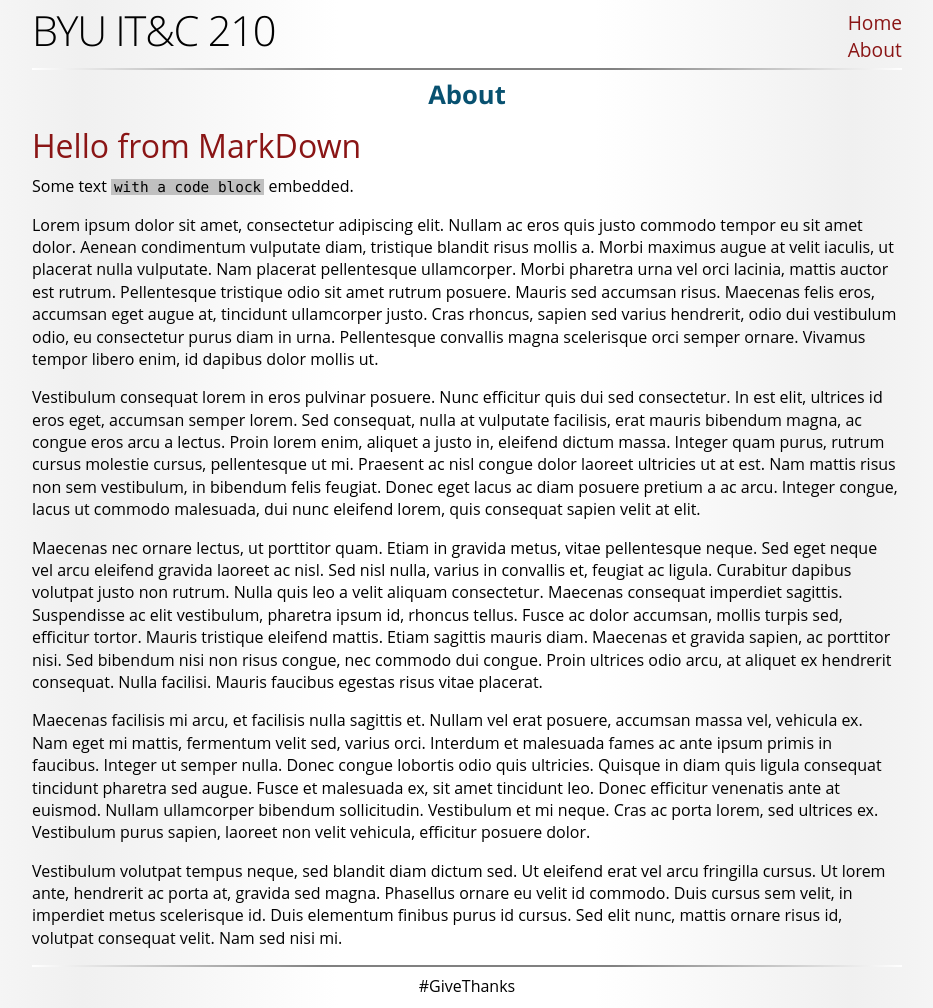
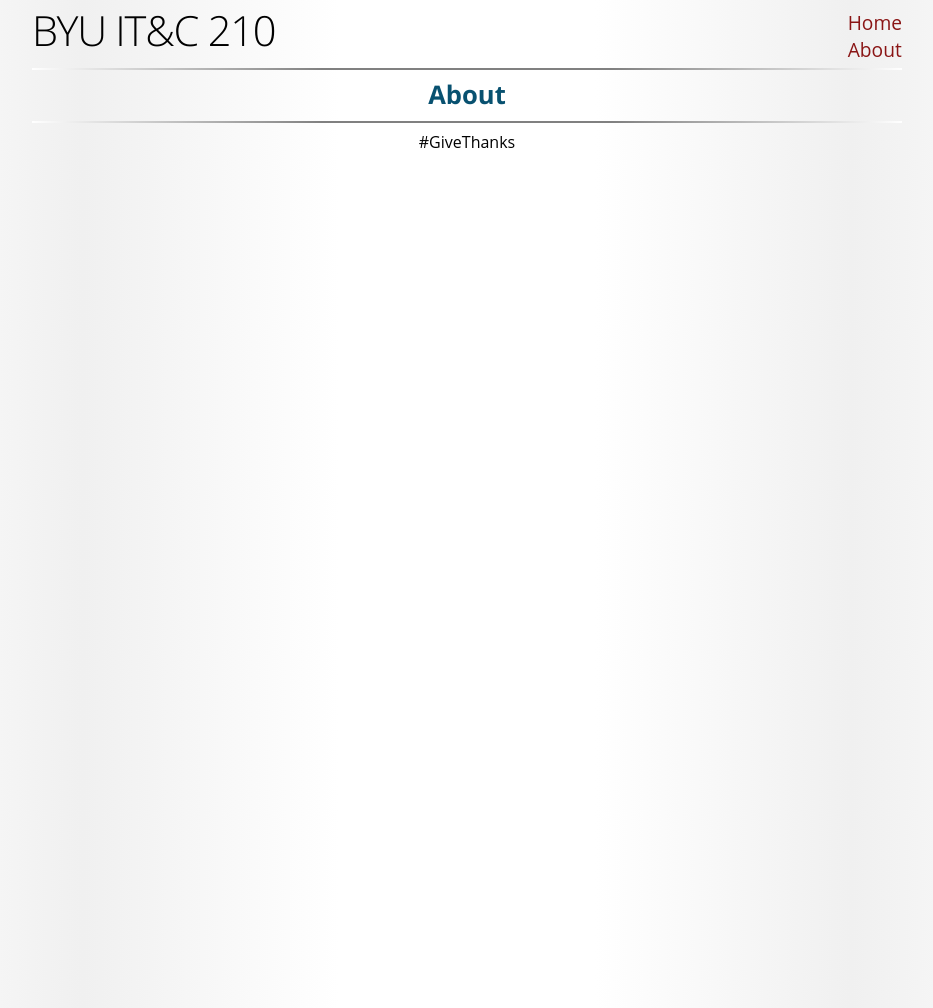
Before and after one commit to BYUJekyllDemo/BYUJekyllDemo.github.io, a Jekyll site: the page built from About.md, in a window 1280 px wide. Shown: the whole page, without its empty margins (173-1106 px from the left). Built offline with Jekyll 4.4.1, drawn with Linux system fonts in a browser that asks for light colours; some web fonts are replaced; after the commit the page ends 900 px from its top, so only the background shows below that.

Commit message:
Demo Prep Fall 2021

```diff
--- a/About.md
+++ b/About.md
@@ -1,16 +1,3 @@
 ---
 title: About
 ---
-# Hello from MarkDown
-
-Some text `with a code block` embedded.
-
-Lorem ipsum dolor sit amet, consectetur adipiscing elit. Nullam ac eros quis justo commodo tempor eu sit amet dolor. Aenean condimentum vulputate diam, tristique blandit risus mollis a. Morbi maximus augue at velit iaculis, ut placerat nulla vulputate. Nam placerat pellentesque ullamcorper. Morbi pharetra urna vel orci lacinia, mattis auctor est rutrum. Pellentesque tristique odio sit amet rutrum posuere. Mauris sed accumsan risus. Maecenas felis eros, accumsan eget augue at, tincidunt ullamcorper justo. Cras rhoncus, sapien sed varius hendrerit, odio dui vestibulum odio, eu consectetur purus diam in urna. Pellentesque convallis magna scelerisque orci semper ornare. Vivamus tempor libero enim, id dapibus dolor mollis ut.
-
-Vestibulum consequat lorem in eros pulvinar posuere. Nunc efficitur quis dui sed consectetur. In est elit, ultrices id eros eget, accumsan semper lorem. Sed consequat, nulla at vulputate facilisis, erat mauris bibendum magna, ac congue eros arcu a lectus. Proin lorem enim, aliquet a justo in, eleifend dictum massa. Integer quam purus, rutrum cursus molestie cursus, pellentesque ut mi. Praesent ac nisl congue dolor laoreet ultricies ut at est. Nam mattis risus non sem vestibulum, in bibendum felis feugiat. Donec eget lacus ac diam posuere pretium a ac arcu. Integer congue, lacus ut commodo malesuada, dui nunc eleifend lorem, quis consequat sapien velit at elit.
-
-Maecenas nec ornare lectus, ut porttitor quam. Etiam in gravida metus, vitae pellentesque neque. Sed eget neque vel arcu eleifend gravida laoreet ac nisl. Sed nisl nulla, varius in convallis et, feugiat ac ligula. Curabitur dapibus volutpat justo non rutrum. Nulla quis leo a velit aliquam consectetur. Maecenas consequat imperdiet sagittis. Suspendisse ac elit vestibulum, pharetra ipsum id, rhoncus tellus. Fusce ac dolor accumsan, mollis turpis sed, efficitur tortor. Mauris tristique eleifend mattis. Etiam sagittis mauris diam. Maecenas et gravida sapien, ac porttitor nisi. Sed bibendum nisi non risus congue, nec commodo dui congue. Proin ultrices odio arcu, at aliquet ex hendrerit consequat. Nulla facilisi. Mauris faucibus egestas risus vitae placerat.
-
-Maecenas facilisis mi arcu, et facilisis nulla sagittis et. Nullam vel erat posuere, accumsan massa vel, vehicula ex. Nam eget mi mattis, fermentum velit sed, varius orci. Interdum et malesuada fames ac ante ipsum primis in faucibus. Integer ut semper nulla. Donec congue lobortis odio quis ultricies. Quisque in diam quis ligula consequat tincidunt pharetra sed augue. Fusce et malesuada ex, sit amet tincidunt leo. Donec efficitur venenatis ante at euismod. Nullam ullamcorper bibendum sollicitudin. Vestibulum et mi neque. Cras ac porta lorem, sed ultrices ex. Vestibulum purus sapien, laoreet non velit vehicula, efficitur posuere dolor.
-
-Vestibulum volutpat tempus neque, sed blandit diam dictum sed. Ut eleifend erat vel arcu fringilla cursus. Ut lorem ante, hendrerit ac porta at, gravida sed magna. Phasellus ornare eu velit id commodo. Duis cursus sem velit, in imperdiet metus scelerisque id. Duis elementum finibus purus id cursus. Sed elit nunc, mattis ornare risus id, volutpat consequat velit. Nam sed nisi mi.
--- a/InClass.html
+++ /dev/null
@@ -1,4 +0,0 @@
----
-title: InClass
----
-<p>Here we are in class today.</p>
--- a/index.html
+++ b/index.html
@@ -1,5 +1,3 @@
 ---
 title: Hello IT&C 210
 ---
-<h1>Hello!</h1>
-<p>Hello, world!</p>
```
Also changed, not shown: NewPage.md (deleted, +0 -8 lines).
